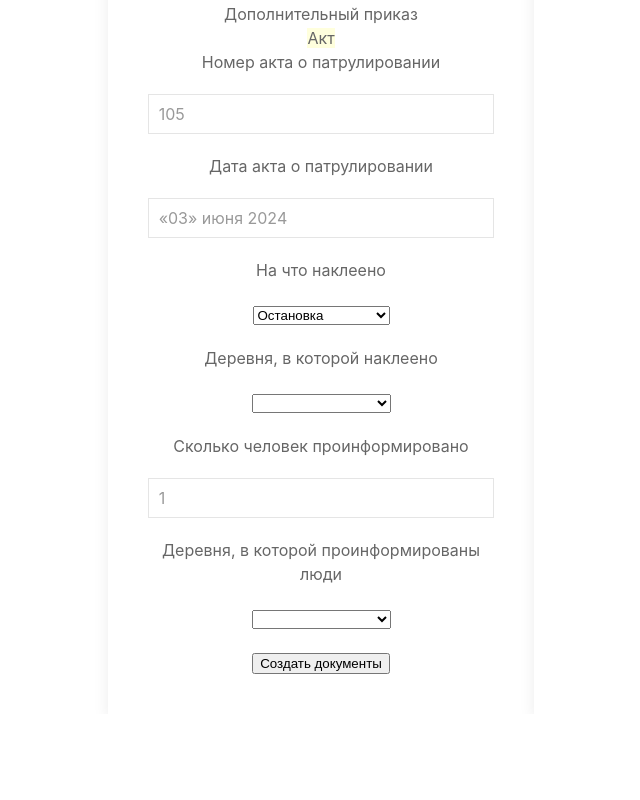
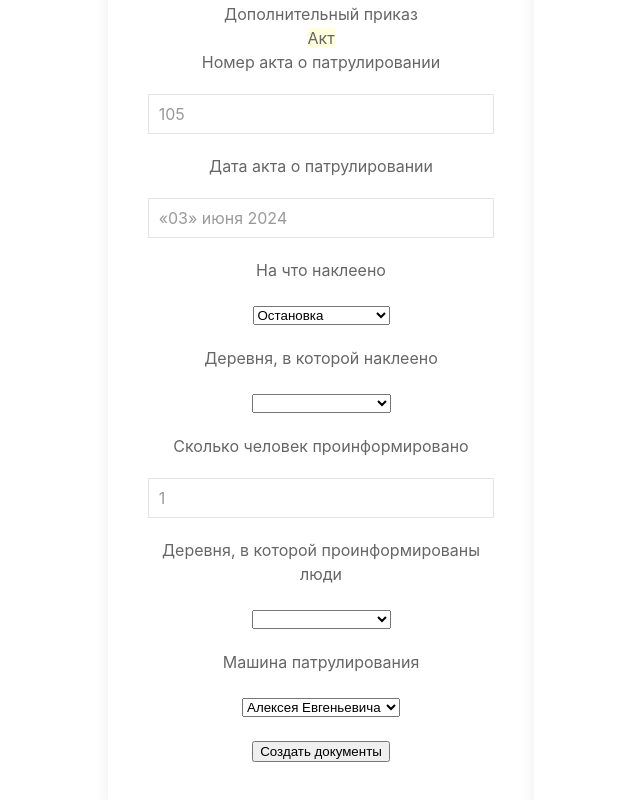
Before and after one commit to mianger22/glodocsy_core, a React (Create React App) app: page / in a window 1280 px wide. Shown: the part 1186-1986 px from the top of the page, without its empty margins (319-959 px from the left). Before the commit the page ends 1900 px from the top, so only its background shows below. Built offline with nearby package versions, Linux system fonts and the light colour scheme.

Commit message:
added field Patrol_car

```diff
--- a/src/Products/document_generator/Document_generator.jsx
+++ b/src/Products/document_generator/Document_generator.jsx
@@ -367,6 +367,17 @@ const Document_generator = () => (
                 </div>
                 {errors.Village_informed_people && touched.Village_informed_people && errors.Village_informed_people}
             </div>
+            <div className="mb-4">
+                <label className="input-label" for="Patrol_car">Машина патрулирования</label>
+
+                <div className="uk-margin">
+                    <select id="Patrol_car" name="Patrol_car">
+                        <option value='УАЗ С233ТА53' selected>Алексея Евгеньевича</option>
+                        <option value='УАЗ C848ХМ53'>Николая Викторовича</option>
+                    </select>
+                </div>
+                {errors.Patrol_car && touched.Patrol_car && errors.Patrol_car}
+            </div>
 
             <button type="submit" disabled={isSubmitting}>
                 Создать документы
```
